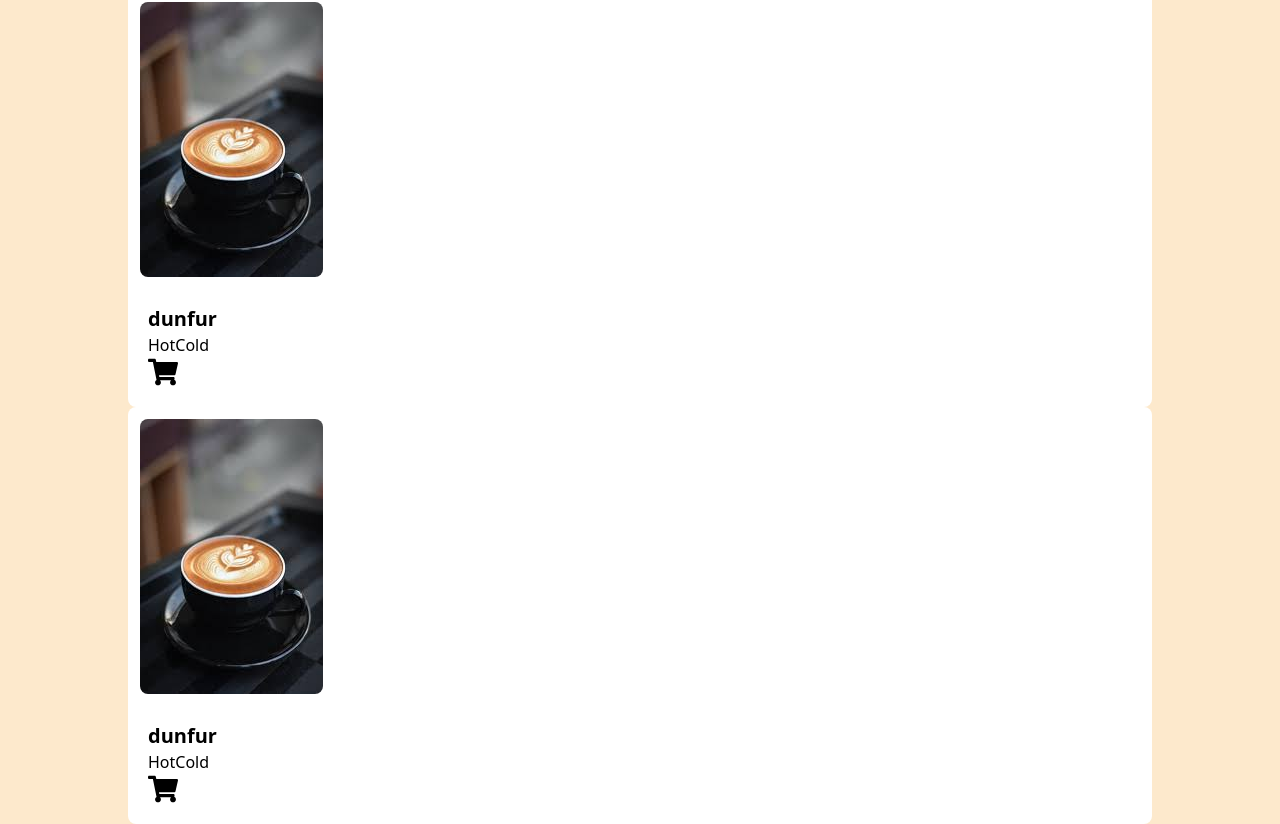
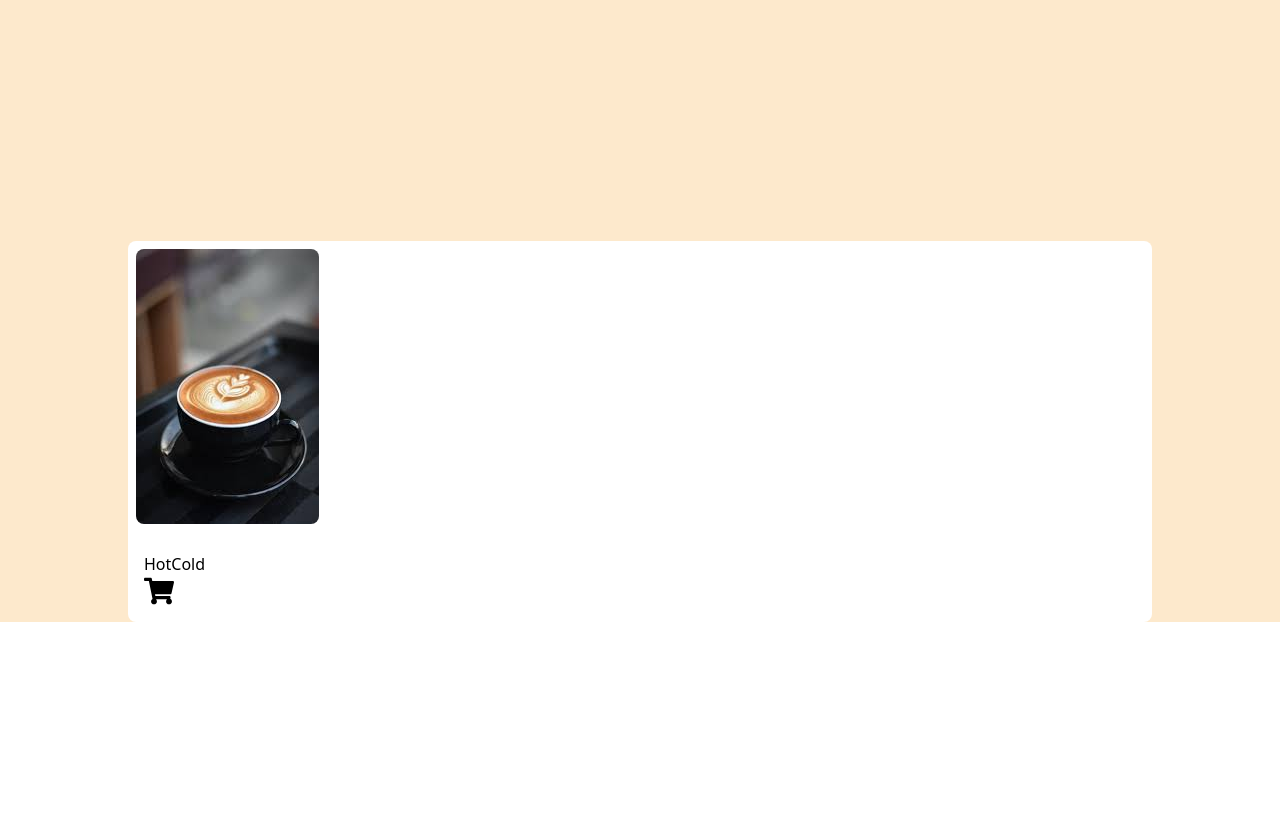
Before and after one commit to EngSaladKadie/coffee-shop-using-react-js-, a React (Vite) app: page / in a window 1280 px wide. Shown: the part 978-1802 px from the top of the page. After the commit the page ends 1600 px from the top, so only its background shows below. Built offline with nearby package versions, Linux system fonts and the light colour scheme.

Commit message:
first commit

```diff
--- a/src/components/Menu.jsx
+++ b/src/components/Menu.jsx
@@ -8,9 +8,9 @@ const Menu = () => {
       <h1 className="font-semibold text-center text-4xl mt-24 mb-8">
         Our Menu
       </h1>
-      <div>
-        <MenuCard img={img} title="dunfur"  />
-        <MenuCard img={img} title="dunfur"  />
+      <div className="flex flex-col justify-between">
+        <MenuCard  />
+
 
       </div>
     </div>
--- a/src/layouts/MenuCard.jsx
+++ b/src/layouts/MenuCard.jsx
@@ -4,9 +4,9 @@ import { FaShoppingCart } from "react-icons/fa";
 
 function MenuCard(props) {
   return (
-    <div className="w-full lg:h-1/4 bg-white p-3 rounded-lg">
+    <div className="w-full lg:h-1/4 bg-white p-2 rounded-lg">
       <div>
-        <img className="rounded-lg" src={props.img} alt="images" />
+        <img className="rounded-lg" src={img} alt="images" />
       </div>
       <div className="p-2 mt-5">
         <div className="flex flex-col justify-between">
```
